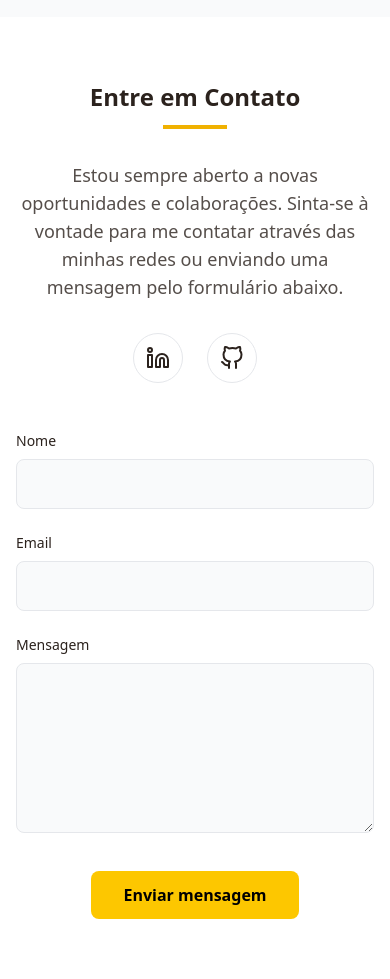
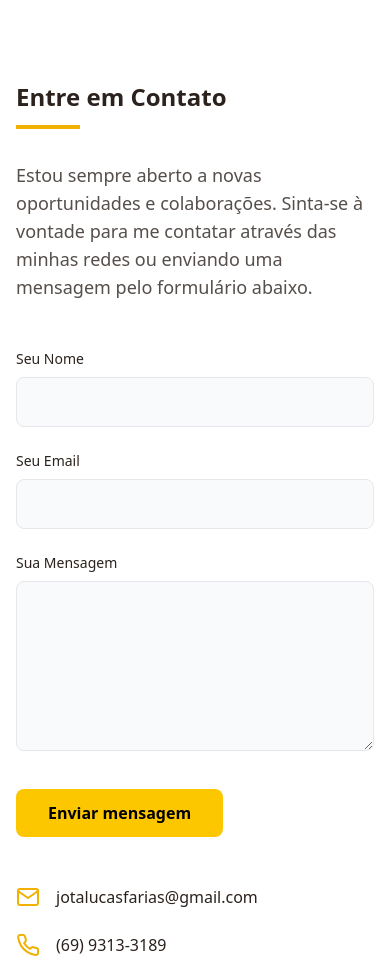
Before and after one commit to jotalucasfarias/meu-portfolio, a React (Vite) app: page / in a window 390 px wide. Shown: the part 3540-4519 px from the top of the page. Built offline with nearby package versions, Linux system fonts and the light colour scheme.

Commit message:
feat: atualizar seção de Contato; adicionar informações de contato e otimizar layout do formulário

```diff
--- a/src/components/Contact/Contact.tsx
+++ b/src/components/Contact/Contact.tsx
@@ -1,4 +1,10 @@
-import { FiGithub, FiLinkedin } from 'react-icons/fi';
+import {
+  FiGithub,
+  FiLinkedin,
+  FiMail,
+  FiMapPin,
+  FiPhone,
+} from 'react-icons/fi';
 import { useInView } from 'react-intersection-observer';
 
 export default function Contact() {
@@ -16,60 +22,35 @@ export default function Contact() {
       <div className="container mx-auto px-4 sm:px-6 lg:px-8">
         {/* Cabeçalho da Seção */}
         <div
-          className={`max-w-3xl mx-auto text-center transition-all duration-700 ease-out ${
+          className={`text-left transition-all duration-700 ease-out ${
             inView ? 'opacity-100 translate-y-0' : 'opacity-0 translate-y-10'
           }`}
         >
           <h2 className="text-2xl md:text-3xl font-bold text-text-dark dark:text-white">
             Entre em Contato
           </h2>
-          <div className="w-16 h-1 bg-yellow-500 mt-3 mb-8 mx-auto"></div>
-          <p className="text-lg text-text-dark/80 dark:text-gray-300">
+          <div className="w-16 h-1 bg-yellow-500 mt-3 mb-8"></div>
+          <p className="text-lg text-text-dark/80 dark:text-gray-300 max-w-3xl">
             Estou sempre aberto a novas oportunidades e colaborações. Sinta-se à
             vontade para me contatar através das minhas redes ou enviando uma
             mensagem pelo formulário abaixo.
           </p>
         </div>
 
-        {/* Ícones Sociais */}
         <div
-          className={`flex justify-center gap-6 mt-8 transition-all duration-700 ease-out delay-100 ${
+          className={`mt-12 grid grid-cols-1 lg:grid-cols-5 gap-12 lg:gap-8 transition-all duration-700 ease-out delay-100 ${
             inView ? 'opacity-100 translate-y-0' : 'opacity-0 translate-y-10'
           }`}
         >
-          <a
-            href="https://www.linkedin.com/in/jottalucasfarias/"
-            target="_blank"
-            rel="noopener noreferrer"
-            className="p-3 text-text-dark dark:text-white border border-gray-200 dark:border-white/20 rounded-full transition-all duration-300 hover:text-yellow-500 hover:border-yellow-500 hover:-translate-y-1"
-            aria-label="LinkedIn"
-          >
-            <FiLinkedin size={24} />
-          </a>
-          <a
-            href="https://github.com/jotalucasfarias"
-            target="_blank"
-            rel="noopener noreferrer"
-            className="p-3 text-text-dark dark:text-white border border-gray-200 dark:border-white/20 rounded-full transition-all duration-300 hover:text-yellow-500 hover:border-yellow-500 hover:-translate-y-1"
-            aria-label="GitHub"
-          >
-            <FiGithub size={24} />
-          </a>
-        </div>
-
-        {/* Formulário */}
-        <form
-          className={`mt-12 max-w-3xl mx-auto transition-all duration-700 ease-out delay-200 ${
-            inView ? 'opacity-100 translate-y-0' : 'opacity-0 translate-y-10'
-          }`}
-        >
+          {/* Coluna do Formulário */}
+          <form className="lg:col-span-3">
             <div className="grid grid-cols-1 md:grid-cols-2 gap-6">
               <div>
                 <label
                   htmlFor="name"
                   className="block text-left mb-2 text-sm font-medium text-text-dark dark:text-gray-300"
                 >
-                Nome
+                  Seu Nome
                 </label>
                 <input
                   type="text"
@@ -82,7 +63,7 @@ export default function Contact() {
                   htmlFor="email"
                   className="block text-left mb-2 text-sm font-medium text-text-dark dark:text-gray-300"
                 >
-                Email
+                  Seu Email
                 </label>
                 <input
                   type="email"
@@ -96,7 +77,7 @@ export default function Contact() {
                 htmlFor="message"
                 className="block text-left mb-2 text-sm font-medium text-text-dark dark:text-gray-300"
               >
-              Mensagem
+                Sua Mensagem
               </label>
               <textarea
                 id="message"
@@ -104,7 +85,7 @@ export default function Contact() {
                 className="w-full p-3 rounded-lg bg-gray-50 dark:bg-[#0f0f0f85] border border-gray-200 dark:border-white/20 text-text-dark dark:text-white focus:outline-none focus:ring-yellow-500 focus:border-yellow-500"
               ></textarea>
             </div>
-          <div className="mt-8 text-center">
+            <div className="mt-8 text-left">
               <button
                 type="submit"
                 className="px-8 py-3 bg-yellow-400 text-black font-bold rounded-lg hover:bg-yellow-400/80 transition-all duration-300 hover:-translate-y-1 cursor-pointer"
@@ -113,6 +94,47 @@ export default function Contact() {
               </button>
             </div>
           </form>
+
+          {/* Coluna de Informações e Redes Sociais */}
+          <div className="lg:col-span-2 lg:pl-8">
+            <div className="space-y-6 text-text-dark dark:text-gray-300">
+              <div className="flex items-center gap-4">
+                <FiMail size={24} className="text-yellow-500" />
+                <span>jotalucasfarias@gmail.com</span>
+              </div>
+              <div className="flex items-center gap-4">
+                <FiPhone size={24} className="text-yellow-500" />
+                <span>(69) 9313-3189</span>
+              </div>
+              <div className="flex items-center gap-4">
+                <FiMapPin size={24} className="text-yellow-500" />
+                <span>Rondônia, Brasil</span>
+              </div>
+            </div>
+
+            {/* Ícones Sociais */}
+            <div className="flex justify-start gap-4 mt-8">
+              <a
+                href="https://github.com/jotalucasfarias"
+                target="_blank"
+                rel="noopener noreferrer"
+                className="p-3 text-text-dark dark:text-white border border-gray-200 dark:border-white/20 rounded-full transition-all duration-300 hover:text-yellow-500 hover:border-yellow-500 hover:-translate-y-1"
+                aria-label="GitHub"
+              >
+                <FiGithub size={24} />
+              </a>
+              <a
+                href="https://www.linkedin.com/in/jottalucasfarias/"
+                target="_blank"
+                rel="noopener noreferrer"
+                className="p-3 text-text-dark dark:text-white border border-gray-200 dark:border-white/20 rounded-full transition-all duration-300 hover:text-yellow-500 hover:border-yellow-500 hover:-translate-y-1"
+                aria-label="LinkedIn"
+              >
+                <FiLinkedin size={24} />
+              </a>
+            </div>
+          </div>
+        </div>
       </div>
     </section>
   );
--- a/src/components/HeroBanner/HeroBanner.tsx
+++ b/src/components/HeroBanner/HeroBanner.tsx
@@ -55,7 +55,7 @@ export default function HeroBanner() {
               inView ? 'opacity-100 translate-x-0' : 'opacity-0 translate-x-10'
             }`}
           >
-            <div className="relative w-64 h-64 md:w-80 md:h-80">
+            <div className="relative w-64 h-64 md:w-80 md:h-80 ">
               <img
                 src="photo.jpeg"
                 alt="Foto de João Lucas"
--- a/src/components/Projects/Projects.tsx
+++ b/src/components/Projects/Projects.tsx
@@ -19,7 +19,7 @@ export default function Projects() {
     <section
       id="projects"
       ref={ref}
-      className="py-16 md:py-24 bg-gray-50 dark:bg-black transition-colors duration-500"
+      className="py-16 md:py-24 bg-white dark:bg-black transition-colors duration-500"
     >
       <div className="container mx-auto px-4 sm:px-6 lg:px-8">
         {/* Cabeçalho da Seção */}
--- a/src/data/projectsData.ts
+++ b/src/data/projectsData.ts
@@ -9,7 +9,7 @@ export const projectsData = [
   {
     title: 'Primeflix',
     description:
-      'Plataforma para explorar filmes consumindo uma API externa. Apresenta uma interface para navegar por catálogos, ver detalhes e salvar favoritos.',
+      'Um site moderno e responsivo construído com React para explorar uma lista de filmes que estão em cartaz no momento. Cada filme é apresentado em um card interativo, com a opção de ver detalhes, salvar nos favoritos e assistir ao trailer.',
     tags: ['JavaScript', 'React', 'API', 'CSS'],
     url: 'https://github.com/jotalucasfarias/primeflix',
   },
```
Lines whose indentation alone changed are shown as unchanged.
